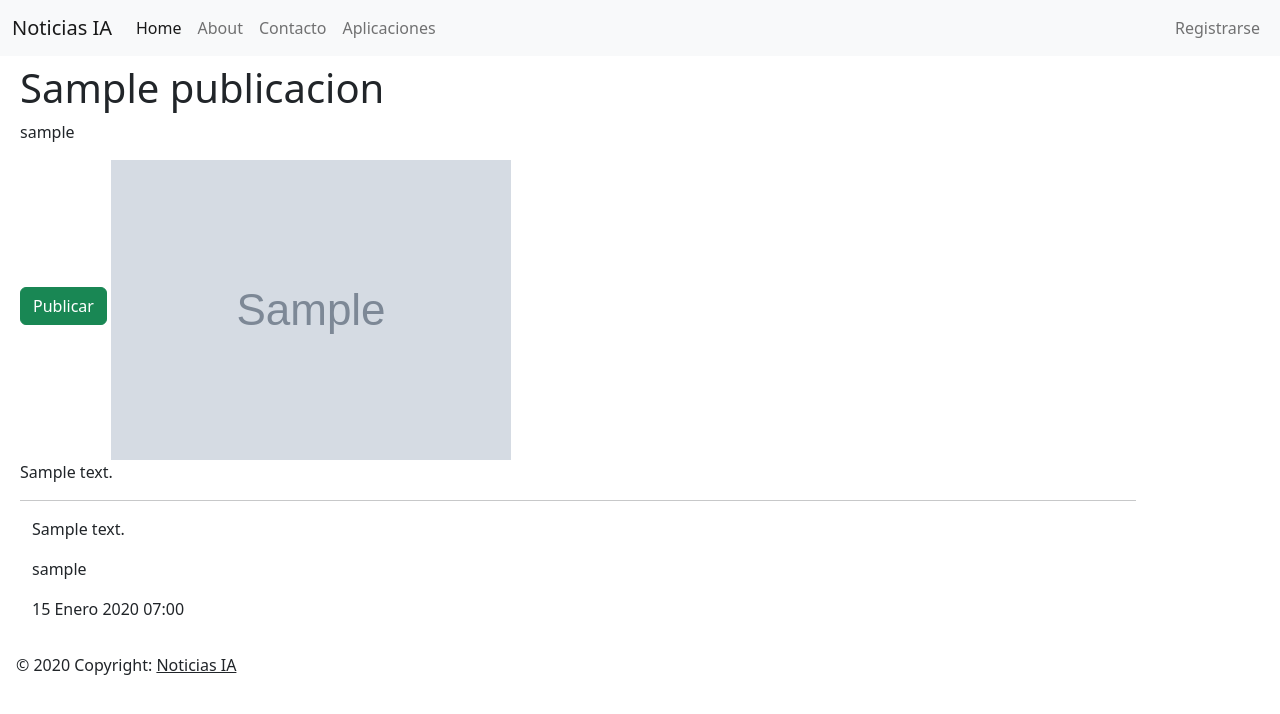
After one commit to emiliano100391/Django---ProyectoFinal, a Django app: page /publicacion_detalle/1 in a window 1280 px wide. The commit adds this page. Shown: the top 714 px of the page. Run offline with Django 5.2, Linux system fonts and the light colour scheme; tables that the repository leaves empty hold one stand-in row (values such as "Sample post"); grey boxes marked "Sample" are stand-in pictures.

Commit message:
mmm lo que sea

```diff
--- a/Blog/Blog/settings/base.py
+++ b/Blog/Blog/settings/base.py
@@ -127,8 +127,8 @@ USE_TZ = True
 STATIC_URL = 'static/'
 STATICFILES_DIR= os.path.join(os.path.dirname(BASE_DIR),'static'),
 
-MEDIA = '/media/'
-MEDIA_DIR= os.path.join(os.path.dirname(BASE_DIR),'media')
+MEDIA_URL = 'media/'
+MEDIA_ROOT= os.path.join(os.path.dirname(BASE_DIR),'media')
 # Default primary key field type
 # https://docs.djangoproject.com/en/5.1/ref/settings/#default-auto-field
 
--- a/Blog/Blog/urls.py
+++ b/Blog/Blog/urls.py
@@ -14,14 +14,23 @@ Including another URLconf
     1. Import the include() function: from django.urls import include, path
     2. Add a URL to urlpatterns:  path('blog/', include('blog.urls'))
 """
+from django.conf import settings
 from django.contrib import admin
 from django.urls import include, path
 from django.views.generic import TemplateView
+from Blog import views
 from apps.publicaciones.views import *
 from Blog.views import *
+#from blog_auth.views import *
+from django.contrib.staticfiles.urls import staticfiles_urlpatterns
+from django.conf.urls.static import static
+from django.conf.global_settings import MEDIA_ROOT, MEDIA_URL
 
 urlpatterns = [
     path('admin/', admin.site.urls),
     path('', base,name='base'),
+    #path('blog_auth/'),
     path('home',ListaPublicaciones.as_view(template_name='home.html'),name='home.html'),
-]
+    path('publicacion_detalle/<int:id>',publicacion_detalle ,name='publicacion_detalle.html'),
+    path('nueva_publicacion/', views.NuevaPublicacion, name='nueva_publicacion'),
+]+ static(settings.MEDIA_URL, document_root=settings.MEDIA_ROOT, show_indexes=True) + static(settings.STATIC_URL, document_root=settings.STATIC_ROOT, show_indexes=True)
--- a/Blog/Blog/views.py
+++ b/Blog/Blog/views.py
@@ -1,7 +1,14 @@
+from datetime import timezone
 from typing import Any
-from django.shortcuts import render
+from unittest import loader
+from django.forms import ValidationError
+from django.http import Http404, HttpResponse
+from django.shortcuts import redirect, render
+from django.urls import reverse_lazy
 from django.views.generic.base import TemplateView
-from apps.publicaciones.models import Publicacion
+from django.views.generic.edit import CreateView,DeleteView
+from apps.publicaciones.models import Comentario, Publicacion
+from apps.publicaciones.forms import NuevaPublicacionForm
 
 
 def base(request):
@@ -15,3 +22,31 @@ class ListaPublicaciones(TemplateView):
         context = super().get_context_data(**kwargs)
         context["lista_publicaciones"] = Publicacion.objects.order_by('fecha_publicacon').reverse()[:5]
         return context
+
+def  publicacion_detalle(request,id):
+    try:
+        data = Publicacion.objects.get(id=id)
+        comentarios = Comentario.objects.filter(aprobado=True)
+    except Publicacion.DoesNotExist:
+        raise Http404('La publicación seleccionada no existe')
+    template = 'publicacion_detalle.html'
+    context = {
+            'publicacion':data,
+            'comentarios':comentarios,
+            'title':'publicacion_detalle'
+        }
+    return render(request,template,context)
+
+def NuevaPublicacion(request):
+    form = NuevaPublicacionForm()
+    if request.method == 'POST':
+        form = NuevaPublicacionForm(request.POST)
+        if form.is_valid():
+            publicacion = form.save()
+            publicacion.autor_public = request.user
+            publicacion.fecha_creacion_public = timezone.now()
+            publicacion.save()
+            return redirect(request, 'publicacion_detalle.html', id = publicacion.id)
+    else:
+        form = NuevaPublicacionForm()
+    return render(request, 'nueva_publicacion.html', {'form':form})
--- a/Blog/apps/publicaciones/models.py
+++ b/Blog/apps/publicaciones/models.py
@@ -10,9 +10,9 @@ class Publicacion(models.Model):
     contenido_public = models.TextField(blank=True)
     fecha_creacion_public = models.DateTimeField(default=timezone.now())
     fecha_publicacon = models.DateField(blank=True,null=True)
-    imagen_public = models.ImageField(upload_to='media',
-                                      help_text='selecciona una imagen para la publicación'
-                                      ,blank=True,null=True)
+    imagen_public = models.ImageField(upload_to='img',height_field=None,width_field=None,
+                                      help_text='selecciona una imagen para la publicación',
+                                      max_length=100,blank=True,null=True)
     categorias = models.ManyToManyField('Categoria', related_name='Publicacion')
 
     def publicar(self):
--- a/Blog/templates/base.html
+++ b/Blog/templates/base.html
@@ -11,28 +11,29 @@
   {% load static %}
     <nav class="navbar navbar-expand-lg bg-light">
         <div class="container-fluid">
-          <a class="navbar-brand" href="#">Noticias IA</a>
+          <a class="navbar-brand" href="/home">Noticias IA</a>
           <button class="navbar-toggler" type="button" data-bs-toggle="collapse" data-bs-target="#navbarNav" aria-controls="navbarNav" aria-expanded="false" aria-label="Toggle navigation">
             <span class="navbar-toggler-icon"></span>
           </button>
           <div class="collapse navbar-collapse" id="navbarNav">
             <ul class="navbar-nav">
               <li class="nav-item">
-                <a class="nav-link active" aria-current="page" href="home">Home</a>
+                <a class="nav-link active" aria-current="page" href="/home">Home</a>
               </li>
               <li class="nav-item">
-                <a class="nav-link" href="about.html">About</a>
+                <a class="nav-link" href="/about.html">About</a>
               </li>
               <li class="nav-item">
-                <a class="nav-link" href="contacto.html">Contacto</a>
+                <a class="nav-link" href="/contacto.html">Contacto</a>
               </li>
               <li class="nav-item">
-                <a class="nav-link" href="aplicaciones.html">Aplicaciones</a>
+                <a class="nav-link" href="/aplicaciones.html">Aplicaciones</a>
               </li>
             </ul>
 
             <ul class="navbar-nav ms-auto justify-content-end">
               {% if user.is_authenticated %}
+
               <li class="nav-item">
                 <a href="">@{{user.username}}</a>
               </li>
@@ -49,12 +50,17 @@
           </div>
         </div>
       </nav>
-      <div class="container">
+
+      {% if user.is_authenticated %}
+        <a class="btn btn-primary mt-2 ms-3" href="nueva_publicacion">Nueva Publicacion</a>
+      {% endif %}
+
+      <div class="container m-2">
       {% block contenido %}
 
       {% endblock contenido %}</div>
 
-      <footer class="bg-body-tertiary text-lg-start fixed-bottom">
+      <footer class="bg-body-tertiary text-lg-start">
         <div class="p-3">
           © 2020 Copyright:
           <a href="*" class="text-body">Noticias IA</a>
--- a/Blog/templates/home.html
+++ b/Blog/templates/home.html
@@ -5,11 +5,11 @@
 <section>
     {% for p in lista_publicaciones %}
     <div class="card m-2" style="width: 18rem;">
-        <img src="/Blog/media/img/IA_y_medicina.jpg" class="card-img-top" alt="...">{{p.imagen}}
+        <img src="{{p.imagen_public.url}}" class="card-img-top img-thumbnail" alt="...">
         <div class="card-body">
           <h5 class="card-title">{{p.titulo_public}}</h5>
           <p class="card-text">{{p.contenido}}</p>
-          <a href="#" class="btn btn-primary">ver mas</a>
+          <a href="publicacion_detalle/{{p.id}}" class="btn btn-primary">ver mas</a>
         </div>
       </div>
       {% endfor %}
--- /dev/null
+++ b/Blog/templates/publicacion_detalle.html
@@ -0,0 +1,31 @@
+{% extends 'base.html' %}
+{% load static %}
+{% block contenido %}
+
+<section>
+    <h1>{{publicacion.titulo_public}}</h1>
+    <p> {{publicacion.autor_public}} </p>
+    {% if publicacion.fecha_publicacion %}
+        <div>
+            {{publicacion.fecha_publicacion}}
+        </div>
+    {% else %}
+        <a href="" class="btn btn-success mb-2">Publicar</a>
+    {% endif %}
+
+    <img class="img-fluid" src="{{publicacion.imagen_public.url}}" style="height: 300; width: 500;" alt="">
+    <p> {{publicacion.contenido_public}} </p>
+    <hr>
+
+    <div class="container">
+        {% for c in publicacion.comentarios.all %}
+            <p>{{c.body_comentario}}</p>
+            <p> {{c.autor_comentario}} </p>
+            <p>{{c.fecha_comentario}}</p>
+        {% empty %}
+            <p>No hay comentarios.</p>
+        {% endfor %}
+    </div>
+</section>
+
+{% endblock contenido %}
```
Also changed, not shown: Blog/apps/blog_auth/urls.py (+8 -0 lines), Blog/apps/blog_auth/views.py (+11 -2 lines), Blog/apps/publicaciones/forms.py (added, +7 -0 lines), Blog/templates/nueva_publicacion.html (added, +33 -0 lines), Blog/apps/publicaciones/migrations/0005_alter_comentario_fecha_comentario_and_more.py (added), Blog/apps/publicaciones/migrations/0006_alter_comentario_fecha_comentario_and_more.py (added), Blog/apps/publicaciones/migrations/0007_alter_comentario_fecha_comentario_and_more.py (added), Blog/apps/publicaciones/migrations/0008_alter_comentario_fecha_comentario_and_more.py (added), Blog/media/IA_y_medicina_C6RUVFU.jpg (added), Blog/media/img/IA_y_medicina_DBJYK9R.jpg (added), Blog/media/img/IA_y_medicina_rYe3Po6.jpg (added), 1 other file.
